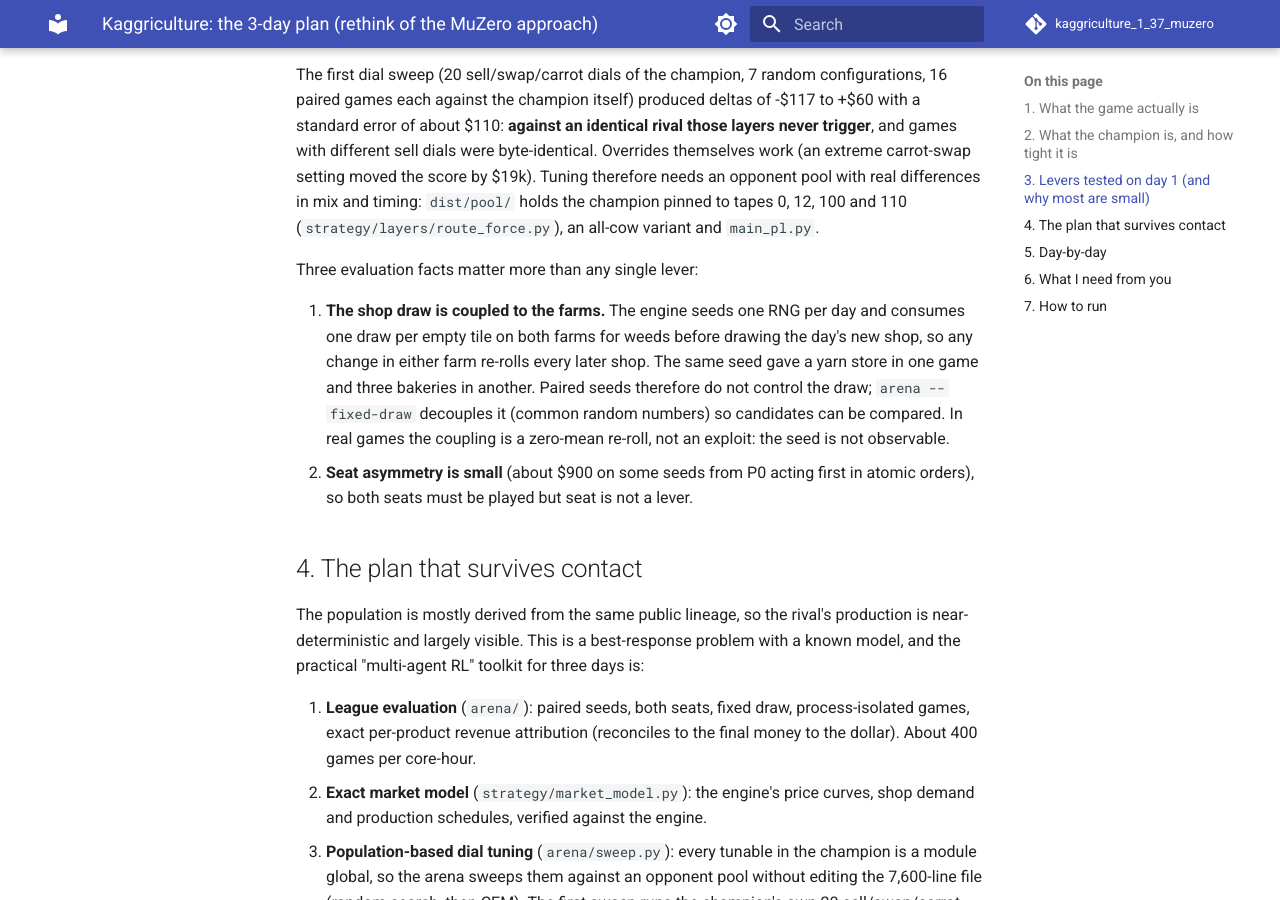
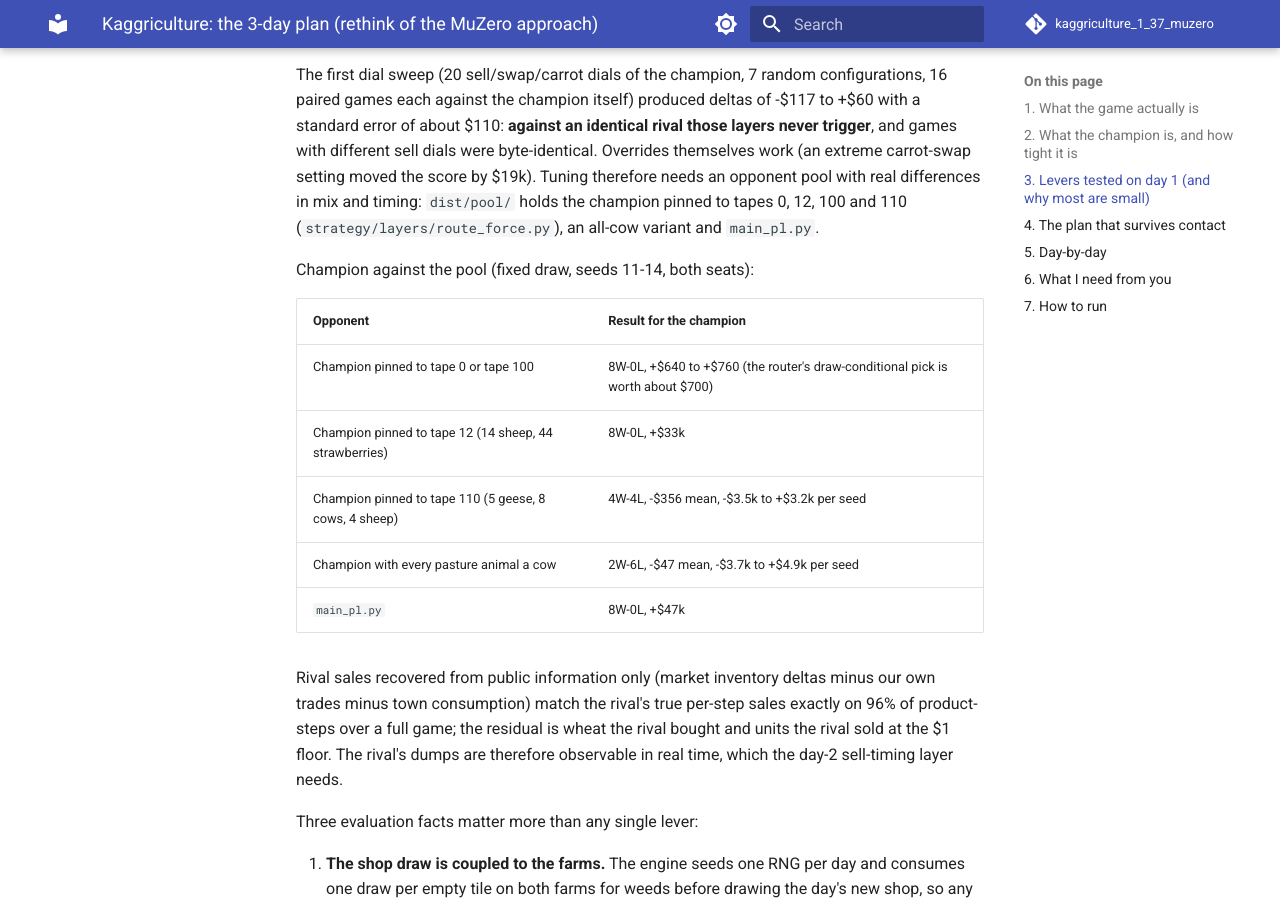
Before and after one commit to sweeden-ttu/kaggriculture_1_37_muzero, an MkDocs documentation site: the page built from docs/STRATEGY_3DAY.md, in a window 1280 px wide and 900 px high, scrolled down 2081 px. Built offline with MkDocs 1.6.1 and Material for MkDocs 9.7.7, drawn with Linux system fonts in a browser that asks for light colours; comment, search, counter and statistics services are not loaded; the version menu is left out.

Commit message:
Doc: opponent-pool baseline and rival-sale recovery validation
Co-Authored-By: Claude Fable 5.1 <noreply@anthropic.com>
Claude-Session: https://claude.ai/code/session_01SzL5EW82LNsXbKAdzcWgsL

```diff
--- a/docs/STRATEGY_3DAY.md
+++ b/docs/STRATEGY_3DAY.md
@@ -73,6 +73,22 @@ setting moved the score by $19k). Tuning therefore needs an opponent pool with
 real differences in mix and timing: `dist/pool/` holds the champion pinned to
 tapes 0, 12, 100 and 110 (`strategy/layers/route_force.py`), an all-cow
 variant and `main_pl.py`.
+
+Champion against the pool (fixed draw, seeds 11-14, both seats):
+
+| Opponent | Result for the champion |
+| :--- | :--- |
+| Champion pinned to tape 0 or tape 100 | 8W-0L, +$640 to +$760 (the router's draw-conditional pick is worth about $700) |
+| Champion pinned to tape 12 (14 sheep, 44 strawberries) | 8W-0L, +$33k |
+| Champion pinned to tape 110 (5 geese, 8 cows, 4 sheep) | 4W-4L, -$356 mean, -$3.5k to +$3.2k per seed |
+| Champion with every pasture animal a cow | 2W-6L, -$47 mean, -$3.7k to +$4.9k per seed |
+| `main_pl.py` | 8W-0L, +$47k |
+
+Rival sales recovered from public information only (market inventory deltas
+minus our own trades minus town consumption) match the rival's true per-step
+sales exactly on 96% of product-steps over a full game; the residual is wheat
+the rival bought and units the rival sold at the $1 floor. The rival's dumps
+are therefore observable in real time, which the day-2 sell-timing layer needs.
 
 Three evaluation facts matter more than any single lever:
 
```
